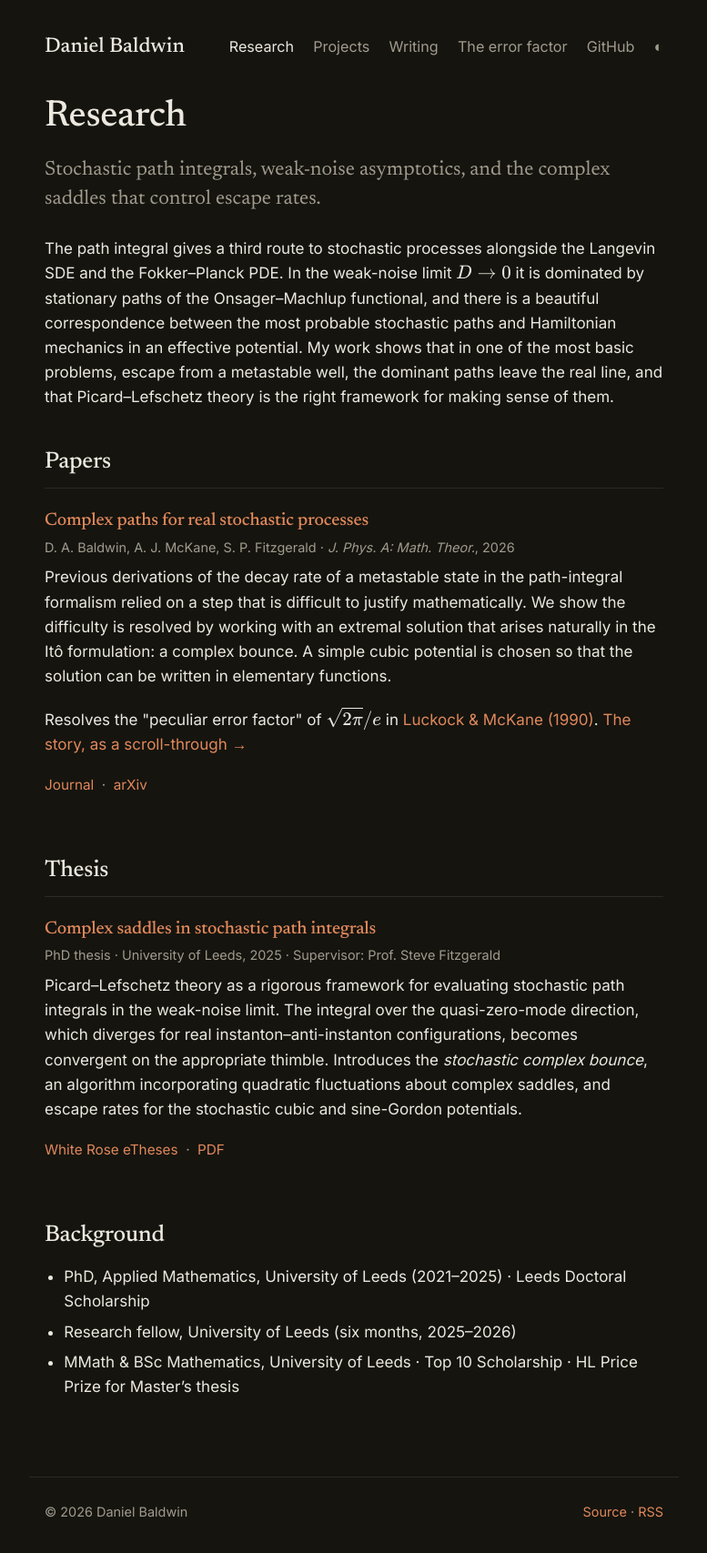
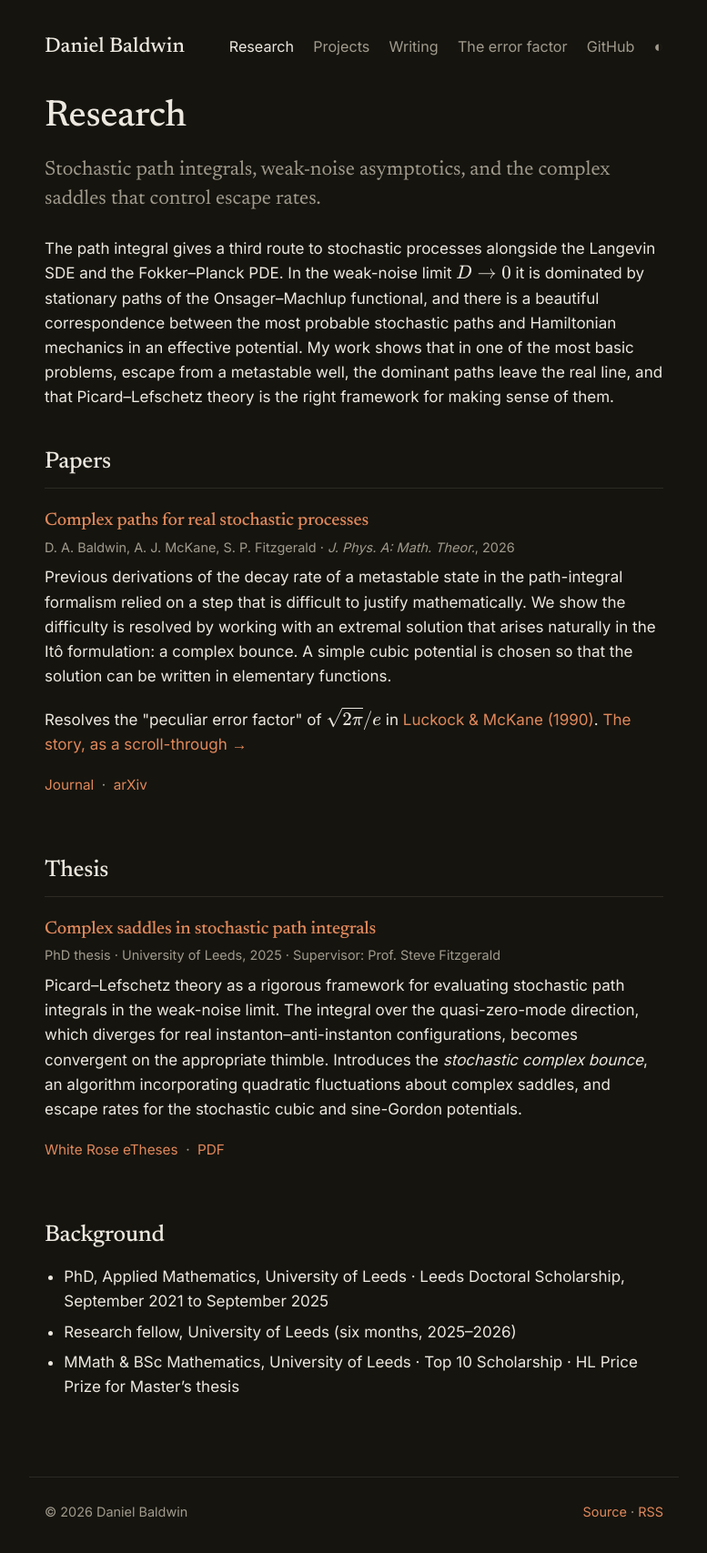
Before and after one commit to VeDAN1999/VeDAN1999.github.io, a Jekyll site: the page built from research.md, in a window 1280 px wide. Shown: the whole page at 91% size, without its empty margins (251-1028 px from the left). Built offline with Jekyll 4.4.1, drawn with Linux system fonts in a browser that asks for light colours.

Commit message:
LDS dates
Co-Authored-By: Claude Fable 5.1 <noreply@anthropic.com>
Claude-Session: https://claude.ai/code/session_01DBi7u8qatALvVNf1tupYW2

```diff
--- a/research.md
+++ b/research.md
@@ -32,6 +32,6 @@ The path integral gives a third route to stochastic processes alongside the Lang
 
 ## Background
 
-- PhD, Applied Mathematics, University of Leeds (2021–2025) · Leeds Doctoral Scholarship
+- PhD, Applied Mathematics, University of Leeds · Leeds Doctoral Scholarship, September 2021 to September 2025
 - Research fellow, University of Leeds (six months, 2025–2026)
 - MMath & BSc Mathematics, University of Leeds · Top 10 Scholarship · HL Price Prize for Master's thesis
```
